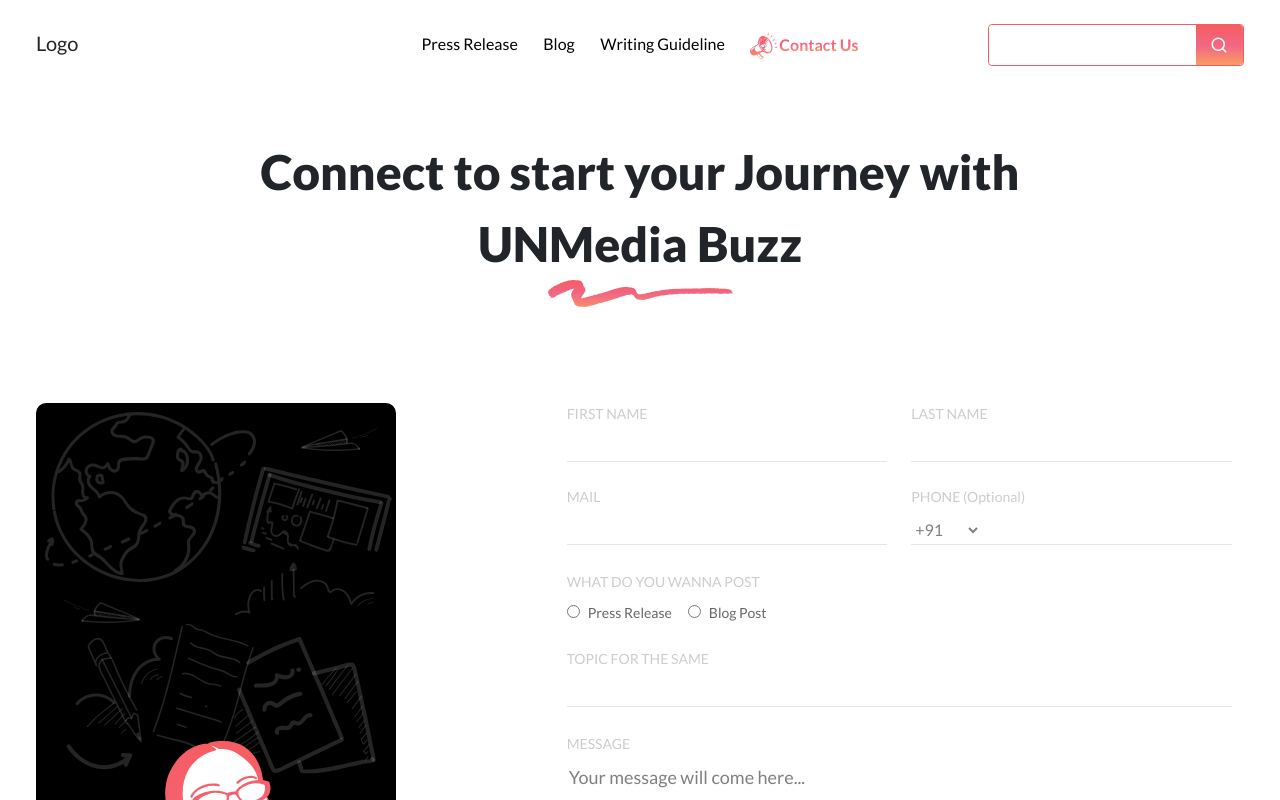
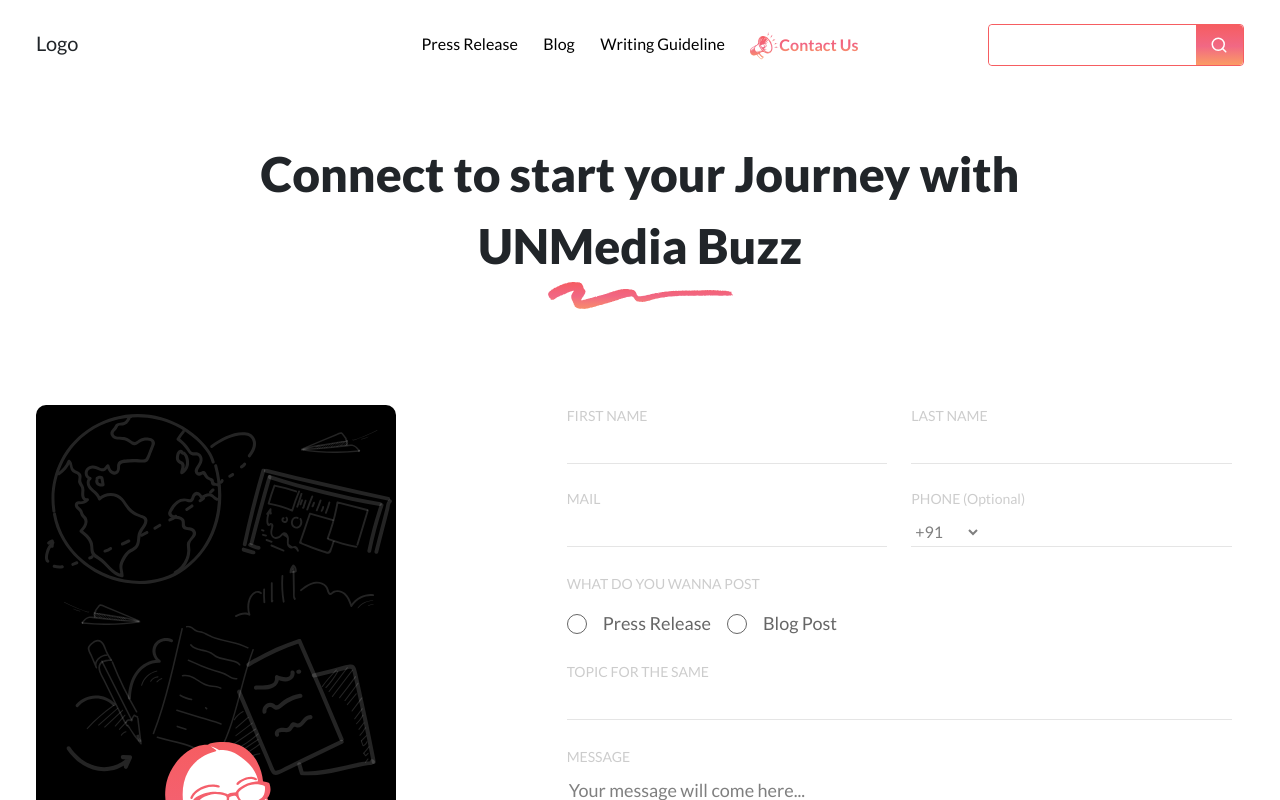
Before and after one commit to kevanultroneous/unmediabuzz-frontend, a Next.js app: page /contact-us in a window 1280 px wide. Shown: the top 800 px of the page. Built offline with nearby package versions, Linux system fonts and the light colour scheme.

Commit message:
new chnages

```diff
--- a/components/common/Header.js
+++ b/components/common/Header.js
@@ -56,7 +56,7 @@ const Header = () => {
           xl={3}
           className={`ColPaddingRemove ${styles.SearchGroup}`}
         >
-          <InputGroup size="sm" className={`mb-3 ${styles.GroupInput}`}>
+          <InputGroup size="sm" className={`${styles.GroupInput}`}>
             <Form.Control
               className={styles.FormControl}
               aria-label="Small"
--- a/pages/contact-us.js
+++ b/pages/contact-us.js
@@ -4,6 +4,8 @@ import { Col, Row, Image, ToggleButton } from "react-bootstrap";
 import styles from "@/styles/ContactUs.module.css";
 import { countryCall } from "utils/CountryCode";
 import ToggleUiButton from "@/components/common/ToggleUiButton";
+import { useState } from "react";
+import { RadioButtonsData } from "utils/Anonymous";
 
 const InputController = ({ label, type, value, changeHandler }) => {
   return (
@@ -20,6 +22,13 @@ const InputController = ({ label, type, value, changeHandler }) => {
 };
 
 const ContactUs = () => {
+  const [radioButton, setRadioButton] = useState(null);
+
+  const radiobuttonHandler = (v) => {
+    setRadioButton(null);
+    setRadioButton(v);
+  };
+
   return (
     <Layout>
       <ContainerWrraper>
@@ -102,18 +111,22 @@ const ContactUs = () => {
                     WHAT DO YOU WANNA POST
                   </label>
                   <br />
-                  <input
-                    type={"radio"}
-                    className={styles.RadioButtonSpace}
-                    name="wanna"
-                  />
-                  <label className={styles.UniqueLabels}>Press Release</label>
-                  <input
-                    type={"radio"}
-                    className={styles.RadioButtonSpace}
-                    name="wanna"
-                  />
-                  <label className={styles.UniqueLabels}>Blog Post</label>
+                  <div className={styles.RadioButtonWrraper}>
+                    {RadioButtonsData.map((radio, index) => (
+                      <div
+                        className={styles.RadioButtonCover}
+                        key={index}
+                        onClick={() => radiobuttonHandler(index)}
+                      >
+                        <div className={styles.RadioButtonParent}>
+                          {index == radioButton && (
+                            <div className={styles.RadioButtonChild}></div>
+                          )}
+                        </div>
+                        <label className={styles.UniqueLabels}>{radio}</label>
+                      </div>
+                    ))}
+                  </div>
                 </div>
               </Col>
               <Col xs={12} sm={12} md={12} lg={12} xl={12}>
--- a/styles/ContactUs.module.css
+++ b/styles/ContactUs.module.css
@@ -32,12 +32,7 @@
     color: rgba(0, 0, 0, 0.2);
     margin-bottom: 0.5rem;
 }
-.UniqueLabels{
-    font-weight: 400;
-    font-size: var(--maxText);
-    color: rgba(0, 0, 0, 0.6);
-    padding-right: 1rem;
-}
+
 .RadioButtonSpace{
     margin-right: 0.5rem;
     accent-color: var(--elementColor);
@@ -89,3 +84,40 @@
 .FormContainer{
 padding-bottom: 7rem;
 }
+.RadioButtonParent{
+    padding: 0rem;
+    width: 20px;
+    height: 20px;
+    border: 1px solid rgba(0, 0, 0, 0.6);
+    border-radius: 100%;
+    display: flex;
+    align-items: center;
+    justify-content: center;
+    cursor: pointer;
+}
+.RadioButtonChild{
+    height: 12px;
+    width: 12px;
+    background-color: var(--elementColor);
+    border-radius: 100%;
+
+}
+.InputGroups{
+display: flex;
+width: 4rem;
+}
+.RadioButtonWrraper{
+    display: flex;
+    padding-top: 0.5rem;
+}
+.RadioButtonCover{
+    display: flex;
+    align-items: center;
+}
+.UniqueLabels{
+    font-weight: 400;
+    font-size: var(--uniqueLabel);
+    color: rgba(0, 0, 0, 0.6);
+    padding-right: 1rem;
+    margin-left: 1rem;
+}
--- a/styles/common/Header.module.css
+++ b/styles/common/Header.module.css
@@ -1,6 +1,6 @@
 .HeaderContainer{
     padding-top: 1.5rem;
-    padding-bottom: 0.4rem;
+    padding-bottom: 1.5rem;
 }
 .FooterCover{
     background: var(--sidebarColor);
--- a/styles/common/RecentItems.module.css
+++ b/styles/common/RecentItems.module.css
@@ -53,6 +53,7 @@
 }
 .BlogsCard{
 display: flex;
+padding-left: 2.5rem;
 }
 .BlogImageCover{
     width: 23%;
@@ -81,10 +82,12 @@ display: flex;
     background: var(--sidebarColor);
     border-radius: 10px;
     margin-top: 5rem;
+    padding-right: 0%;
+    padding-left: 0%;
 }
 .BlogLineHorizontal{
     border: 1px solid var(--primaryColor);
-    margin-bottom: 2rem;
+    margin-bottom: 3rem;
     margin-top: 2rem;
 }
 .ContainerWrraperRecentItems{
--- a/styles/common/ToggleUiButton.module.css
+++ b/styles/common/ToggleUiButton.module.css
@@ -1,7 +1,7 @@
-.ButtonToggle{
+.ButtonToggle {
   text-align: center;
   background: var(--primaryColor);
-    width: 14rem;
+  max-width: 14rem;
   padding: 0.8rem 1rem;
   font-size: var(--btnText);
   font-weight: 600;
@@ -10,11 +10,11 @@
   cursor: pointer;
 }
 
-.ButtonToggleDark{
+.ButtonToggleDark {
   text-align: center;
   background: var(--elementColor);
   color: var(--primaryColor);
-    width: 14rem;
+  max-width: 14rem;
   padding: 0.8rem 1rem;
   font-size: var(--btnText);
   font-weight: 600;
--- a/styles/globals.css
+++ b/styles/globals.css
@@ -1,10 +1,10 @@
-@import url('https://fonts.googleapis.com/css2?family=Lato:ital,wght@0,100;0,300;0,400;0,700;0,900;1,100;1,300;1,400;1,700;1,900&display=swap');
+@import url("https://fonts.googleapis.com/css2?family=Lato:ital,wght@0,100;0,300;0,400;0,700;0,900;1,100;1,300;1,400;1,700;1,900&display=swap");
 
 html,
 body {
   padding: 0;
   margin: 0;
-  font-family: 'Lato', sans-serif;
+  font-family: "Lato", sans-serif;
 }
 
 a {
@@ -14,45 +14,63 @@ a {
 
 * {
   box-sizing: border-box;
-  font-family: 'Lato', sans-serif;
+  font-family: "Lato", sans-serif;
 }
 
-:root{
-  --layoutSpace:3rem 3rem;
-  --mainHeading:48px;
-  --subHeading:28px;
-  --bigParagraph:18px;
-  --smallParagraph:16px;
-  --maxText:14px;
-  --minText:16px;
-  --btnText:21.6667px;
-  --otherText:20px;
-  --menuText:16px;
-  --primaryColor:#ffffff;
-  --elementColor:#000000;
-  --sidebarColor:#fff9f9;
-  --sidebarColor2:rgba(244, 96, 108, 0.04);
-  --gradiantOne:#F65D61;
-  --gradiantTwo:#F16684;
-  --gradiantThree:#FA9A64;
-  --textGradiant:-webkit-linear-gradient(75deg, #F65C60 0%, #F16583 50%, #FB9C64 100%);
-  --textGradiantSecond:linear-gradient(180deg, #F65C60 0%, #F16583 50%, #FB9C64 100%);
-  --textGradiantThird:linear-gradient(180deg, #F65D61 0%, #F16684 50.52%, #FA9A64 100%);
+:root {
+  --layoutSpace: 3rem 3rem;
+  --mainHeading: 48px;
+  --subHeading: 28px;
+  --bigParagraph: 18px;
+  --smallParagraph: 16px;
+  --maxText: 14px;
+  --midText: 12px;
+  --uniqueLabel: 18px;
+  --minText: 16px;
+  --btnText: 21.6667px;
+  --otherText: 20px;
+  --menuText: 16px;
+  --primaryColor: #ffffff;
+  --elementColor: #000000;
+  --sidebarColor: #fff9f9;
+  --midColor: #ead0d0;
+  --sidebarColor2: rgba(244, 96, 108, 0.04);
+  --gradiantOne: #f65d61;
+  --gradiantTwo: #f16684;
+  --gradiantThree: #fa9a64;
+  --textGradiant: -webkit-linear-gradient(
+    75deg,
+    #f65c60 0%,
+    #f16583 50%,
+    #fb9c64 100%
+  );
+  --textGradiantSecond: linear-gradient(
+    180deg,
+    #f65c60 0%,
+    #f16583 50%,
+    #fb9c64 100%
+  );
+  --textGradiantThird: linear-gradient(
+    180deg,
+    #f65d61 0%,
+    #f16684 50.52%,
+    #fa9a64 100%
+  );
 }
 
-.ColPaddingRemove{
+.ColPaddingRemove {
   padding: 0% !important;
 }
 
 /* -------------------------------------------------------------- accordion style ------------------------------------------------------ */
 
-.FaqSectionHome .accordion-button::after{
+.FaqSectionHome .accordion-button::after {
   margin-left: 0% !important;
   margin-right: 0%;
-  background-image: url('/assets/icons/plus.svg') !important;
+  background-image: url("/assets/icons/plus.svg") !important;
 }
 .FaqSectionHome .accordion-button:not(.collapsed)::after {
-  background-image: url('/assets/icons/minus.svg') !important;
+  background-image: url("/assets/icons/minus.svg") !important;
   margin-bottom: 1rem;
 }
 .FaqSectionHome .accordion-button {
@@ -63,7 +81,7 @@ a {
   justify-content: left;
 }
 .FaqSectionHome .accordion-button:not(.collapsed) {
-  color:var(--elementColor) !important;
+  color: var(--elementColor) !important;
   background: transparent !important;
 }
 .FaqSectionHome .accordion-button:focus {
@@ -73,7 +91,7 @@ a {
 /*  -----------------------------------  CategoriesAccordion -------------------------------------------- */
 .CategoriesAccordion .accordion-button:not(.collapsed) {
   background-color: transparent !important;
-  box-shadow:  none !important;
+  box-shadow: none !important;
   color: #000000 !important;
 }
 .CategoriesAccordion .accordion-button:focus {
@@ -83,13 +101,16 @@ a {
 .CategoriesAccordion .accordion-button:not(.collapsed):focus {
   color: #000000;
 }
-.CategoriesAccordion .accordion-item{
-  background-color:var(--sidebarColor);
-border: none;
+.CategoriesAccordion .accordion-item {
+  background-color: var(--sidebarColor);
+  border: none;
+  border-bottom: 1px solid rgba(0, 0, 0, 0.04);
 }
-.CategoriesAccordion .accordion-button{
-  background-color:var(--sidebarColor);
+.CategoriesAccordion .accordion-button {
+  background-color: var(--sidebarColor);
+  padding: 1.5rem 2.5rem;
 }
+
 /* ------------------------------------------------------------------------------------------------------------------------------------------ */
 
 @media (prefers-color-scheme: dark) {
--- a/utils/Anonymous.js
+++ b/utils/Anonymous.js
@@ -42,3 +42,4 @@ export const Faqdata = [
     ans: "In Tier 1 Pro distribution package - you get 225 media outlets distribution with Google News, Marketwatch, Financial Network Distribution, Marketmedia Distribution, Google News Network Distribution, 9K-15K extra impression in popular sites -",
   },
 ];
+export const RadioButtonsData = ["Press Release", "Blog Post"];
```
Also changed, not shown: pages/press-release/index.js (+6 -1 lines), styles/PR/index.module.css (+32 -5 lines). Lines whose indentation alone changed are shown as unchanged.
